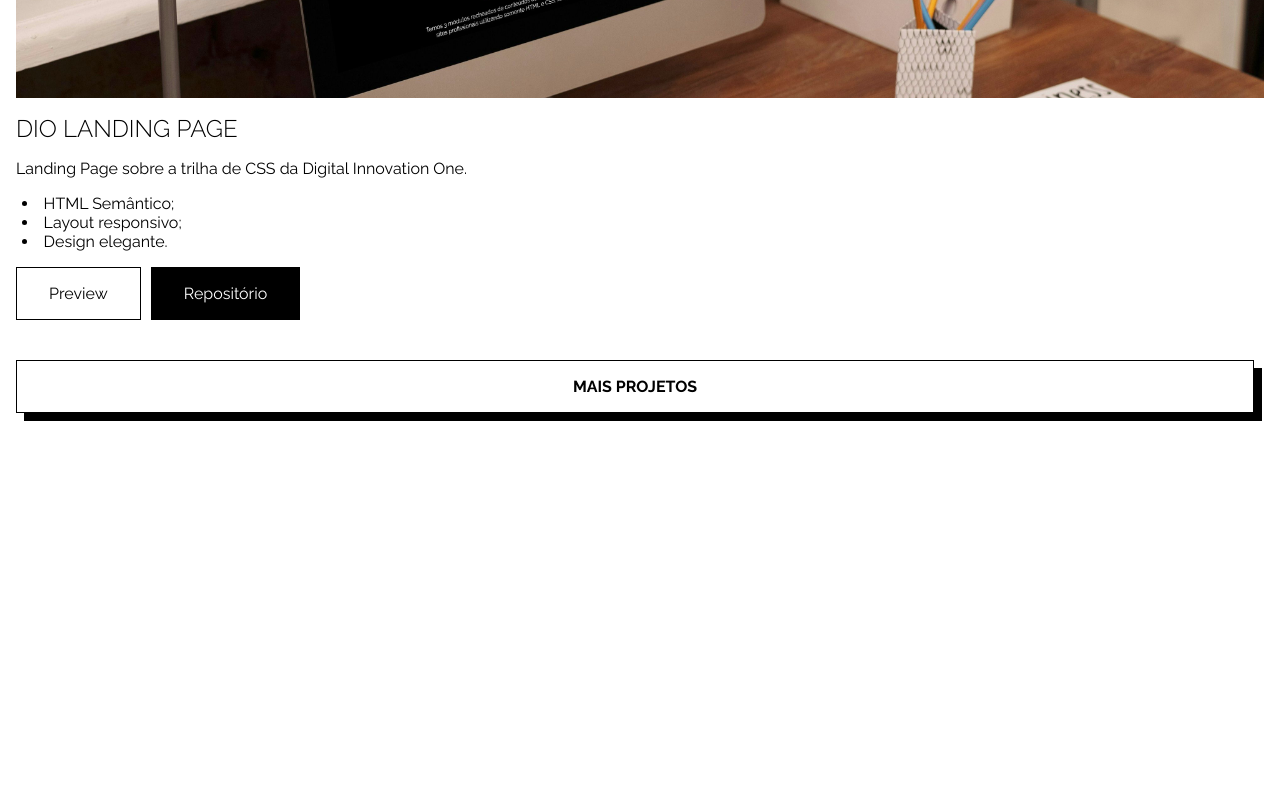
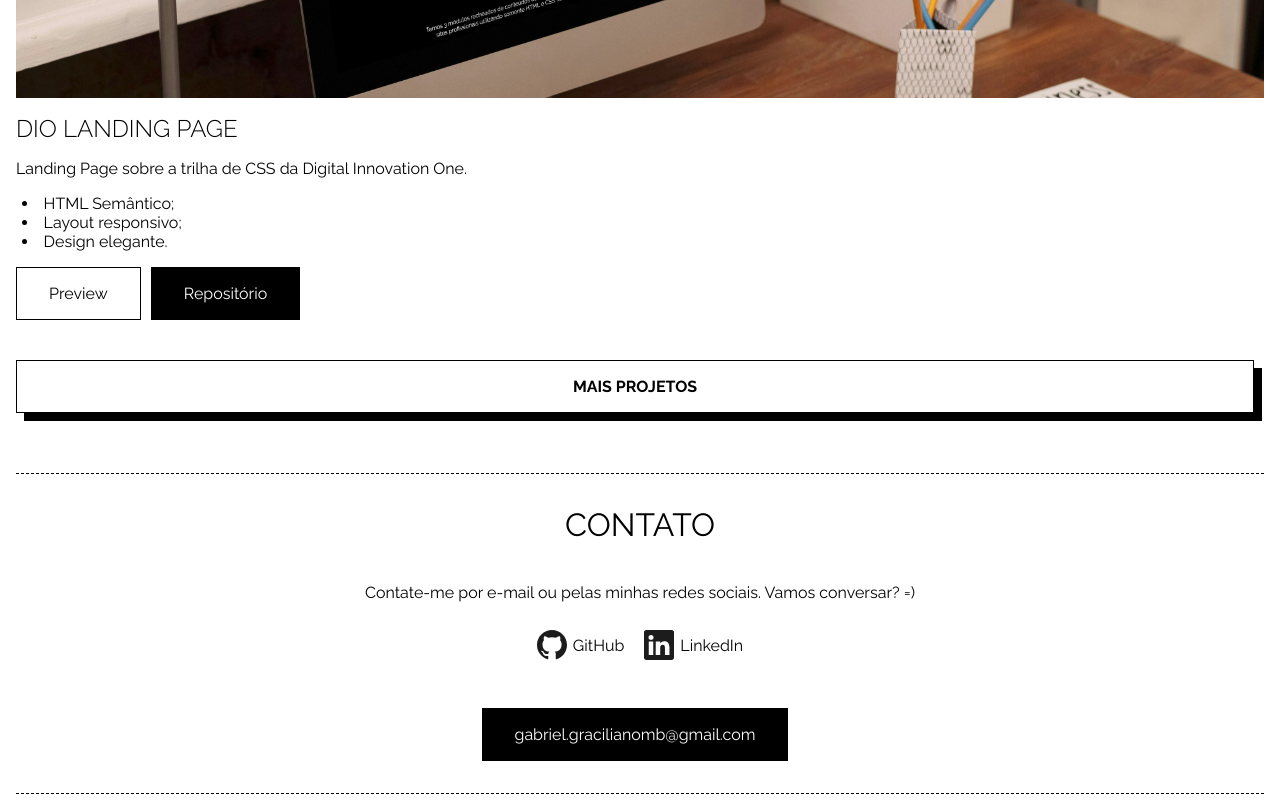
Before and after one commit to GracilianoOG/dio-portfolio, a React (Vite) app: page / in a window 1280 px wide. Shown: the part 3533-4333 px from the top of the page. Before the commit the page ends 3962 px from the top, so only its background shows below. Built offline with nearby package versions, Linux system fonts and the light colour scheme.

Commit message:
Add ContactSection component on Content

```diff
--- a/src/components/Content.jsx
+++ b/src/components/Content.jsx
@@ -2,6 +2,7 @@ import styled from "styled-components";
 import AboutSection from "./AboutSection";
 import EducationSection from "./EducationSection";
 import ProjectsSection from "./ProjectsSection";
+import ContactSection from "./ContactSection";
 
 const MainContentStyled = styled.main`
   display: flex;
@@ -15,6 +16,7 @@ function Content() {
       <AboutSection />
       <EducationSection />
       <ProjectsSection />
+      <ContactSection />
     </MainContentStyled>
   );
 }
```
